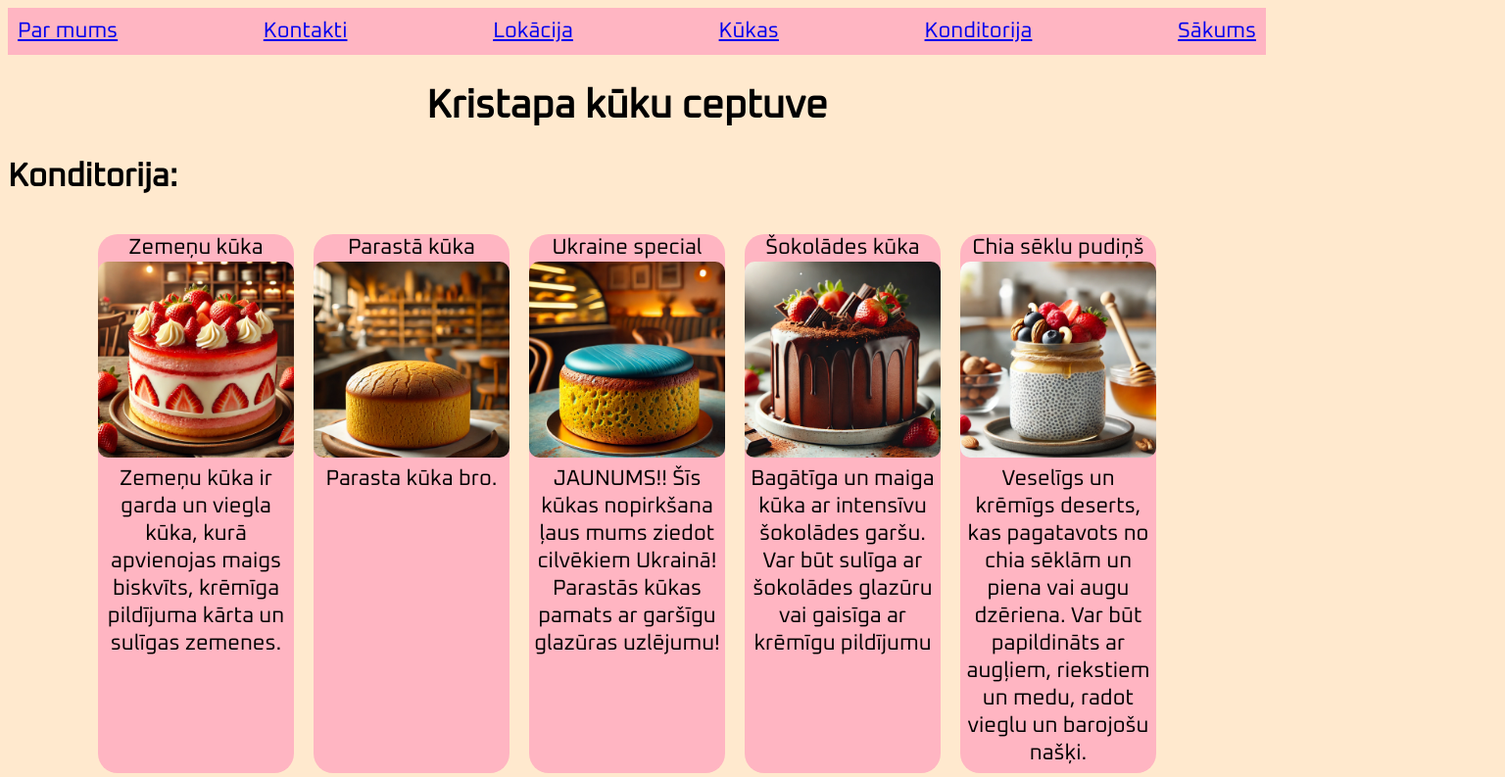
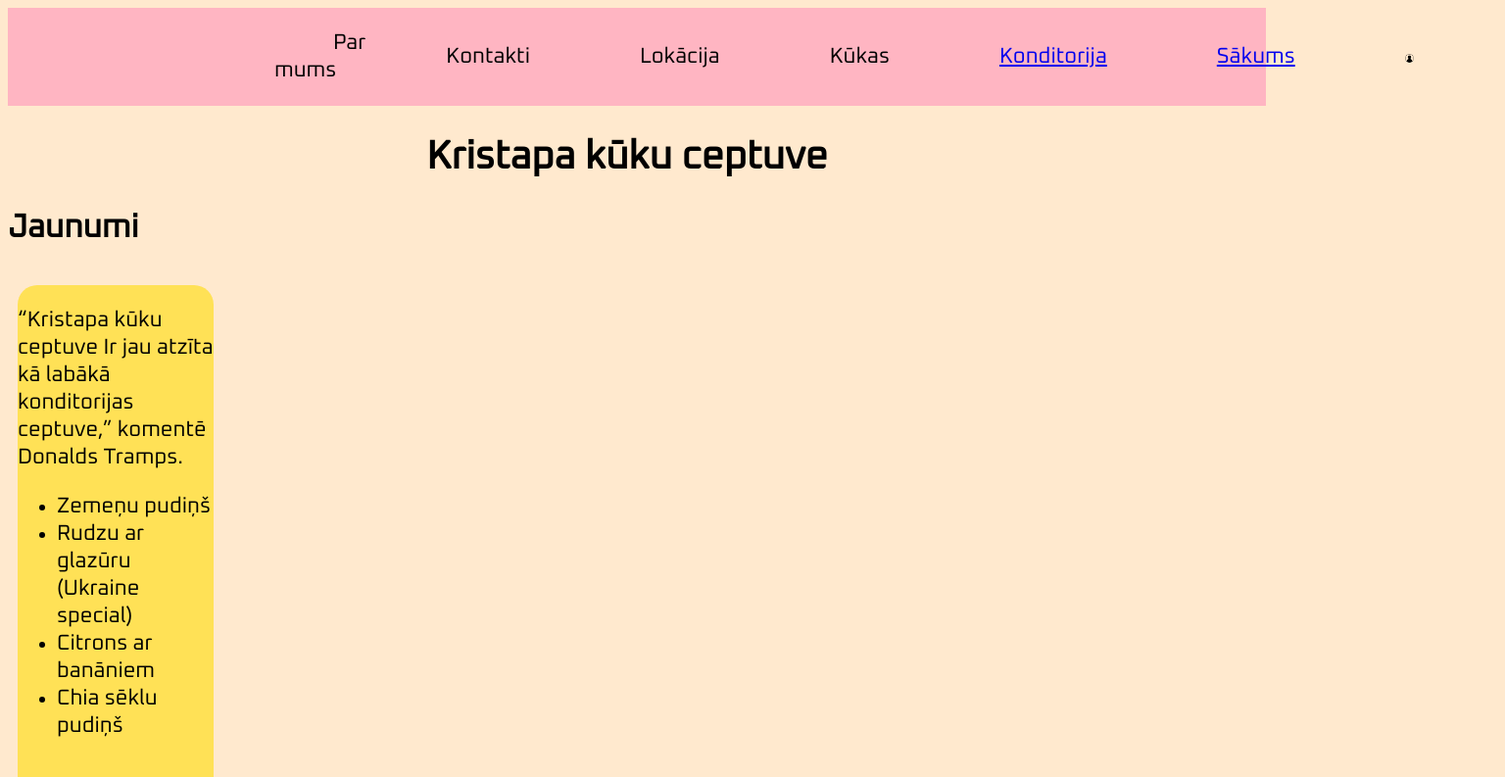
Before and after one commit to Kristeps/Figma-uz-html, a plain HTML site: page index.html in a window 1280 px wide. Shown: the top 793 px of the page at 98% size, 1536 px wide, since content can reach past the window. Drawn offline with Linux system fonts and the light colour scheme.

Commit message:
Iesāku sākum lapu

```diff
--- a/index.html
+++ b/index.html
@@ -8,42 +8,39 @@
   <link href="style.css" rel="stylesheet" type="text/css" />
   <link href='https://fonts.googleapis.com/css?family=Oxanium' rel='stylesheet'>
 </head>
-   <div class="heading-konditorija">
-    <div class="navbar">
-      <a href="parmums.html">Par mums</a>
-      <a href="kontakti.html">Kontakti</a>
-      <a href="lokacija.html">Lokācija</a>
-      <a href="kukas.html">Kūkas</a>
-      <a href="konditorija.html">Konditorija</a>
-      <a href="sakums.html">Sākums</a>
-    </div>
-  </div>
 
 
-<body>
+  <div class="heading-konditorija">
+    <div class="navbar">
+     <table>
+    <tr>
+      <td><a>Par mums</a></td>
+      <td><a>Kontakti</a></td>
+      <td><a>Lokācija</a></td>
+      <td><a>Kūkas</a></td>
+      <td><a href="konditorija.html">Konditorija</a</td>
+      <td><a href="sakums.html">Sākums</a></td>
+      <td><a href="login.html"><img src="Bildes/login-removebg-preview.png" width="10%"></a></td>
+    </tr>
+     </table>
+    </div>
+    </div>
 
-<h1>Kristapa kūku ceptuve</h1>
- <h2>Konditorija:</h2>
- <div class="container">
+  <body>
+    <h1>Kristapa kūku ceptuve</h1>
+     <h2>Jaunumi</h2>
+    <div class="jaunums">
+     <div class="item-jaunums">
+      <p>“Kristapa kūku ceptuve Ir jau atzīta kā labākā konditorijas ceptuve,” komentē Donalds Tramps.
 
-   <div class="item-1">Zemeņu kūka<img src="Bildes/Zemene.webp" width="200px">Zemeņu kūka ir garda un viegla kūka, kurā apvienojas maigs biskvīts, krēmīga pildījuma kārta un sulīgas zemenes.</div>
-   <div class="item-1">Parastā kūka<img src="Bildes/Parastakuka.webp" width="200px">Parasta kūka bro.</div>
-   <div class="item-1">Ukraine special<img src="Bildes/Zilakuka.webp" width="200px">JAUNUMS!!
-   Šīs kūkas nopirkšana ļaus mums ziedot cilvēkiem Ukrainā! Parastās kūkas pamats ar garšīgu glazūras uzlējumu!</div>
-   <div class="item-1">Šokolādes kūka<img src="Bildes/sokoladekuka.webp" width="200px">Bagātīga un maiga kūka ar intensīvu šokolādes garšu. Var būt sulīga ar šokolādes glazūru vai gaisīga ar krēmīgu pildījumu</div>
-   <div class="item-1">Chia sēklu pudiņš<img src="Bildes/Chiapuds.webp" width="200px">Veselīgs un krēmīgs deserts, kas pagatavots no chia sēklām un piena vai augu dzēriena. Var būt papildināts ar augļiem, riekstiem un medu, radot vieglu un barojošu našķi.</div>
+       <ul>
+       <li>Zemeņu pudiņš</li>
+       <li>Rudzu ar glazūru (Ukraine special)</li>
+       <li>Citrons ar banāniem</li>
+       <li>Chia sēklu pudiņš</li>
+       </p>
+       </ul>
 
- </div>
-   <div class="container-2">
-     <div class="item-1">Banacitro kūka<img src="Bildes/Banancitro.webp" width="200px">Aromātiska un mitra kūka, kurā apvienojas banānu dabīgais saldums un citrona svaigais skābums.</div>
-     <div class="item-1">Tiramisu<img src="Bildes/Tiramisu_1426.webp" width="200px" height="200px">Itāļu deserts ar maigu maskarpones krēmu, kafijā mērcētiem biskvītiem un vieglu kakao pārslu pārklājumu.</div>
-     <div class="item-1">The boss cake<img src="Bildes/Bosscake.webp" width="200px">Kūka, kas paredzēta tikai priekš bosiem! (Priekš tevis!) Pasūti jau tagad, lai justos kā sigma. Cigaretes nav iekļautas (family friendly)</div>
-     <div class="item-1">Marinchicken<img src="Bildes/Picklechick.webp" width="200px">Pikanta un neparasta sāļā kūka, kas apvieno sulīgu vistu ar skābenu marinētu gurķu akcentu.</div>
-     <div class="item-1">Biezpiena kūka<img src="Bildes/biezpiens.jpg" width="200px" height="200px">Maiga un samtaina kūka, kas apvieno biezpiena svaigumu ar saldenu garšu. Bieži tiek papildināta ar ogām, augļiem vai šokolādi, radot lielisku balansu.</div>
-
-   </div>
-  <script src="script.js"></script>
-
-</body>
-
-</html>
+     </div>
+    </div>
+  </body>
--- a/style.css
+++ b/style.css
@@ -51,3 +51,28 @@ img {
   background-color: #ffb5c2;
   padding: 10px;
 }
+.jaunums {
+  display: flex;
+  flex-direction: row;
+  justify-content: left;
+}
+
+  .item-jaunums {
+    width: 200px;
+    height: 550px;
+    background-color: #ffe156;
+    border-radius: 20px;
+    margin: 10px;
+    text-align: left;
+  }
+  td {
+    padding: 10px;
+    text-align: center;
+  }
+.navbar a{
+  margin-right: 90px;
+
+}
+.navbar table{
+  margin-left: 250px;
+}
```
Also changed, not shown: konditorija.html (added, +54 -0 lines), Bildes/login-removebg-preview.png (added), generated-icon.png (added), parmums.html (deleted).
